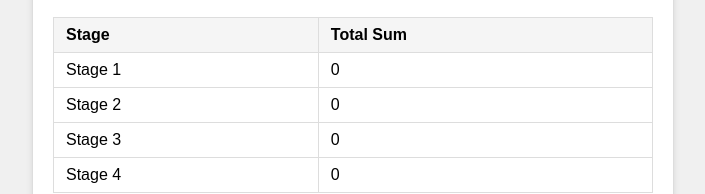
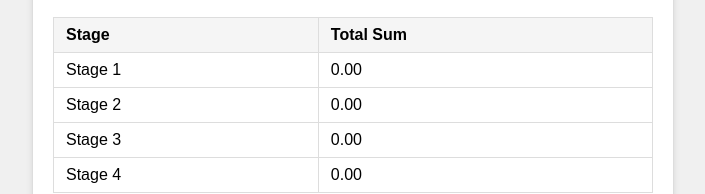
Before and after one commit to kaziashik/Most-Calculator, a plain HTML site: page testingbutton2.html in a window 1280 px wide. Shown: the part 762-956 px from the top of the page, without its empty margins (287-992 px from the left). Drawn offline with nearby package versions, Linux system fonts and the light colour scheme.

Commit message:
Convert to number and round to 2 decimal places

```diff
--- a/testingbutton2.html
+++ b/testingbutton2.html
@@ -395,8 +395,12 @@
 
         function initializeTableValues() {
             for (let i = 1; i <= 4; i++) {
-                document.getElementById(`totalForStage${i}`).textContent = localStorage.getItem(`totalForStage${i}`) || 0;
-            }
+    let storedValue = localStorage.getItem(`totalForStage${i}`);
+    let displayedValue = parseFloat(storedValue) || 0;
+    displayedValue = displayedValue.toFixed(2);
+
+    document.getElementById(`totalForStage${i}`).textContent = displayedValue;
+  }
         }
         initializeTableValues();
 
```
